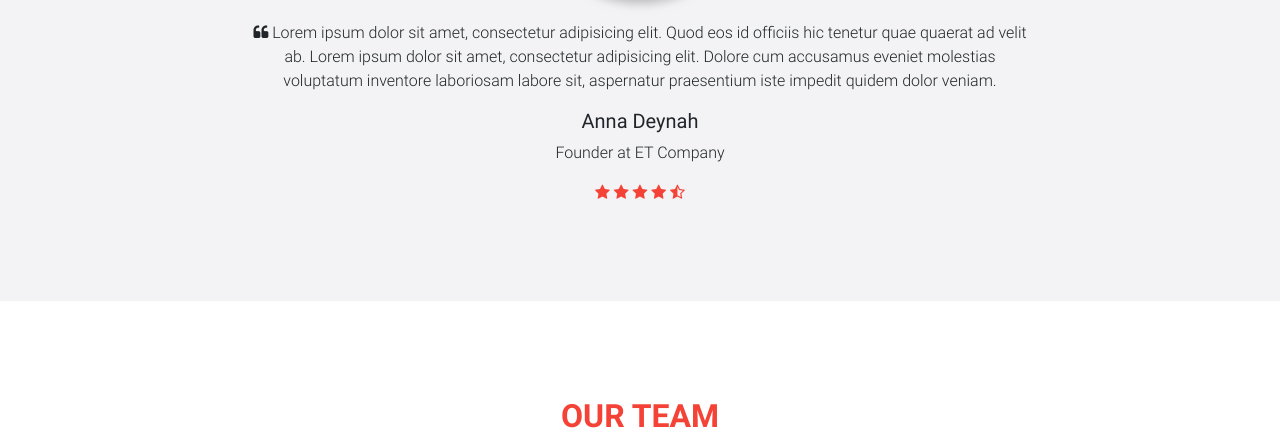
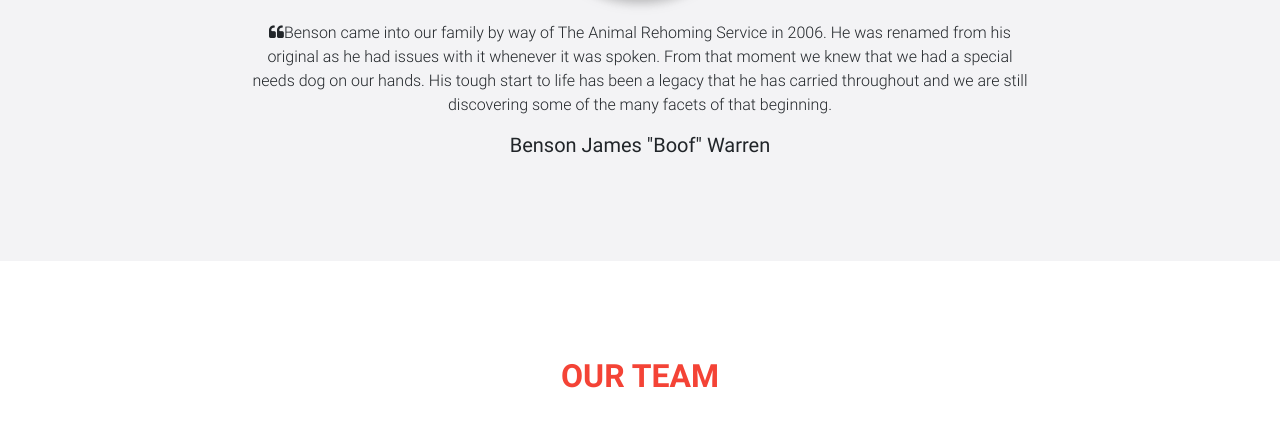
Before and after one commit to Wistree/TARS1, a plain HTML site: page index.html in a window 1280 px wide. Shown: the part 2878-3308 px from the top of the page. Drawn offline with Linux system fonts and the light colour scheme; some packages are replaced by stand-ins of ours.

Commit message:
change index and donation pages content

```diff
--- a/index.html
+++ b/index.html
@@ -232,10 +232,8 @@
               <div class="container py-5">
                 <!-- Section: Testimonials v.2 -->
                 <section id="testimonials" class="section mb-5">
-
                   <!-- Section heading -->
                   <h2 class="h2-responsive font-weight-bold my-5 red-text text-center">WHAT CLIENTS SAY</h2>
-
                   <!-- Carousel Wrapper -->
                   <div id="carousel-example-1" class="carousel no-flex testimonial-carousel slide carousel-fade" data-ride="carousel" data-interval="false" style="visibility: visible; animation-name: fadeIn;">
                     <!--Slides-->
@@ -249,20 +247,23 @@
                           </div>
                           <!--Content-->
                           <p>
-                            <i class="fa fa-quote-left"></i> Lorem ipsum dolor sit amet, consectetur adipisicing elit. Quod eos id officiis hic tenetur quae quaerat ad velit ab. Lorem ipsum dolor sit amet, consectetur adipisicing elit. Dolore cum accusamus eveniet molestias voluptatum inventore laboriosam labore sit, aspernatur praesentium iste impedit quidem dolor veniam.
+                            <i class="fa fa-quote-left"></i>Benson came into our family by way of The Animal Rehoming Service in 2006. He was renamed from his original as he had issues with it whenever it was spoken. From that moment we knew that we had a special needs dog on our hands. His tough start to life has been a legacy that he has carried throughout and we are still discovering some of the many facets of that beginning.
                           </p>
                           <div class="mt-1">
-                            <h5><strong>Anna Deynah</strong></h5>
-                            <p>Founder at ET Company</p>
+                            <h5><strong>Benson James "Boof" Warren</strong></h5>
                           </div>
+                          <!-- button -->
+
+                          <!-- button -->
+
                           <!--Review-->
-                          <div class="red-text">
+                          <!-- <div class="red-text">
                             <i class="fa fa-star"> </i>
                             <i class="fa fa-star"> </i>
                             <i class="fa fa-star"> </i>
                             <i class="fa fa-star"> </i>
                             <i class="fa fa-star-half-full"> </i>
-                          </div>
+                          </div> -->
                         </div>
                       </div>
                       <!--/First slide-->
@@ -339,7 +340,7 @@
                   <!-- <p class="text-center w-responsive mx-auto my-5 wow fadeIn" style="visibility: visible; animation-name: fadeIn;">Lorem ipsum dolor sit amet, consectetur adipisicing elit. Quia iste provident, voluptatum voluptatibus aut modi aspernatur autem impedit, eius, debitis earum voluptatem. Quaerat hic aspernatur laborum magni earum.</p> -->
                   <!-- First row -->
                   <div class="row text-center">
-                      <!--First column-->
+                      <!--First column: Michaela Newell-->
                       <div class="col-lg-3 col-md-6 mb-5">
                           <div class="avatar">
                               <img src="https://mdbootstrap.com/img/Photos/Avatars/img%20(5).jpg" class="z-depth-1">
@@ -354,9 +355,9 @@
                           <!--Instagram-->
                           <a type="button" class="btn-floating btn-primary waves-effect waves-light"><i class="fa fa-instagram"></i></a>
                       </div>
-                      <!--/First column-->
+                      <!--/First column: Michaela Newell-->
 
-                      <!--Second column-->
+                      <!--Second column: Andrena Matthews-->
                       <div class="col-lg-3 col-md-6 mb-5">
                           <div class="avatar">
                               <img src="https://mdbootstrap.com/img/Photos/Avatars/img%20(12).jpg" class="z-depth-1">
@@ -371,9 +372,9 @@
                           <!--GitHub-->
                           <a type="button" class="btn-floating btn-git btn-secondary waves-effect waves-light"><i class="fa fa-github"></i></a>
                       </div>
-                      <!--/Second column-->
+                      <!--/Second column: Andrena Matthews-->
 
-                      <!--Third column-->
+                      <!--Third column: Felicity Stoward-->
                       <div class="col-lg-3 col-md-6 mb-5">
                           <div class="avatar">
                               <img src="https://mdbootstrap.com/img/Photos/Avatars/img%20(8).jpg" class="z-depth-1">
@@ -388,9 +389,9 @@
                           <!--Dribbble-->
                           <a type="button" class="btn-floating btn-dribbble btn-primary waves-effect waves-light"><i class="fa fa-dribbble"></i></a>
                       </div>
-                      <!--/Third column-->
+                      <!--/Third column: Felicity Stoward-->
 
-                      <!--Fourth column-->
+                      <!--Fourth column: Sue Foley-->
                       <div class="col-lg-3 col-md-6 mb-5">
                           <div class="avatar">
                               <img src="https://mdbootstrap.com/img/Photos/Avatars/avatar-11.jpg" class="z-depth-1">
@@ -405,7 +406,7 @@
                           <!--Dribbble-->
                           <a type="button" class="btn-floating btn-dribbble btn-secondary waves-effect waves-light"><i class="fa fa-dribbble"></i></a>
                       </div>
-                      <!--/Fourth column-->
+                      <!--/Fourth column: Sue Foley-->
                   </div>
               </section>
               <!-- /team section -->
```
Also changed, not shown: donation.html (+8 -2 lines).
